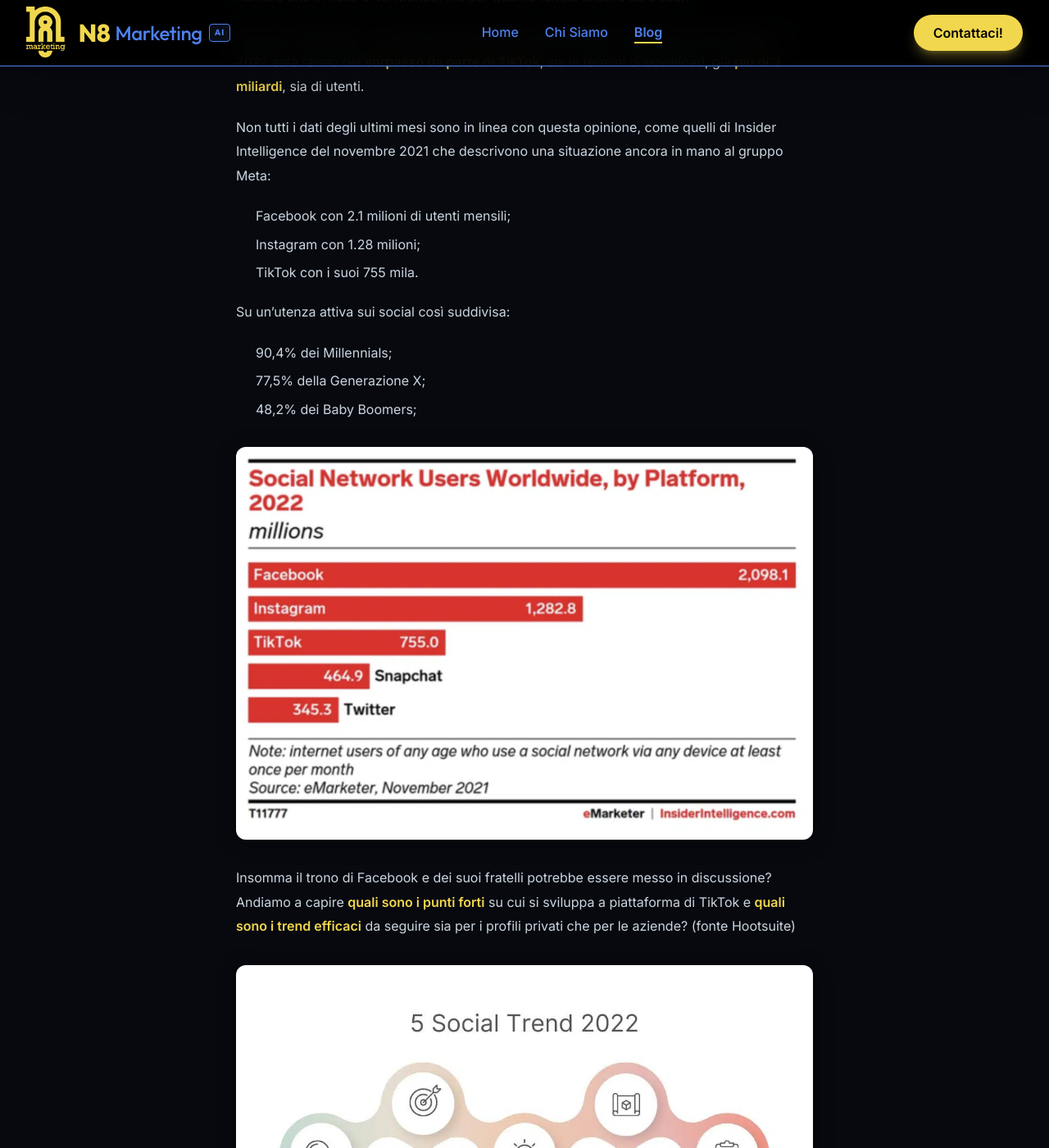
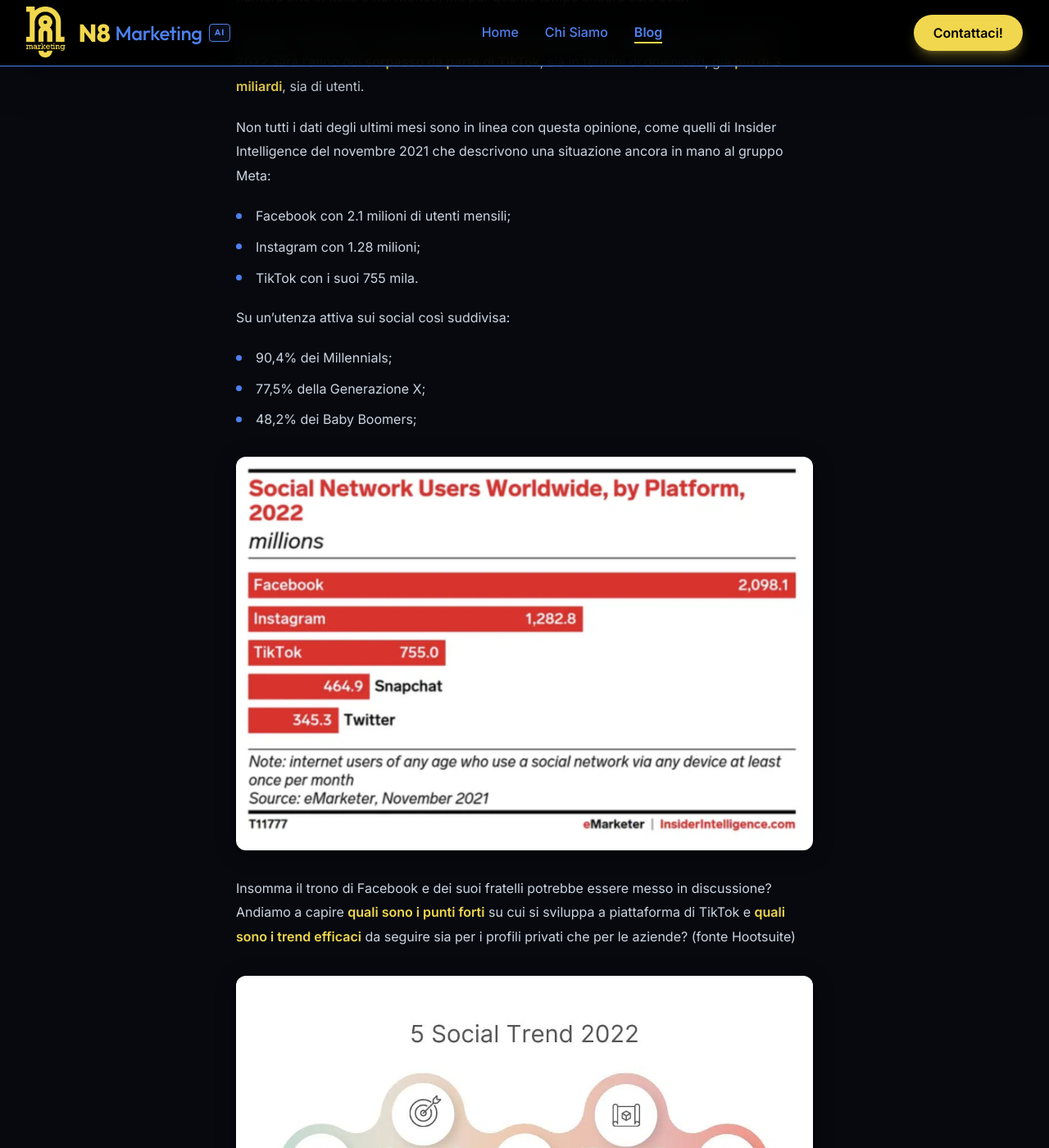
Before and after one commit to NicoDavN8/n8marketing-2026, a Jekyll site: the page built from _posts/2026-04-20-i-cinque-social-media-trend-del-2022.md, in a window 1280 px wide and 1400 px high, scrolled down 1605 px. Shown: the whole window at 82% size. Built offline with Jekyll 4.4.1, drawn with Linux system fonts in a browser that asks for light colours; nearby versions of some CDN libraries.

Commit message:
Fix bullet point e liste numerate nel blog post

```diff
--- a/assets/style.css
+++ b/assets/style.css
@@ -473,13 +473,55 @@
 /* Liste */
 .prose ul {
   color: #cbd5e1;
-  padding-left: 1.5rem;
+  list-style: none;
+  padding-left: 0;
   margin-bottom: 1.25rem;
 }
 
 .prose ul li {
-  margin-bottom: 0.4rem;
+  position: relative;
+  padding-left: 1.5rem;
+  margin-bottom: 0.6rem;
   line-height: 1.75;
+}
+
+.prose ul li::before {
+  content: '';
+  position: absolute;
+  left: 0;
+  top: 0.65em;
+  width: 7px;
+  height: 7px;
+  border-radius: 50%;
+  background-color: #4e81ee;
+  flex-shrink: 0;
+}
+
+.prose ol {
+  color: #cbd5e1;
+  list-style: none;
+  padding-left: 0;
+  margin-bottom: 1.25rem;
+  counter-reset: ol-counter;
+}
+
+.prose ol li {
+  position: relative;
+  padding-left: 2rem;
+  margin-bottom: 0.6rem;
+  line-height: 1.75;
+  counter-increment: ol-counter;
+}
+
+.prose ol li::before {
+  content: counter(ol-counter) '.';
+  position: absolute;
+  left: 0;
+  top: 0;
+  font-family: 'Outfit', sans-serif;
+  font-size: 0.85rem;
+  font-weight: 700;
+  color: #4e81ee;
 }
 
 /* Separatori */
```
